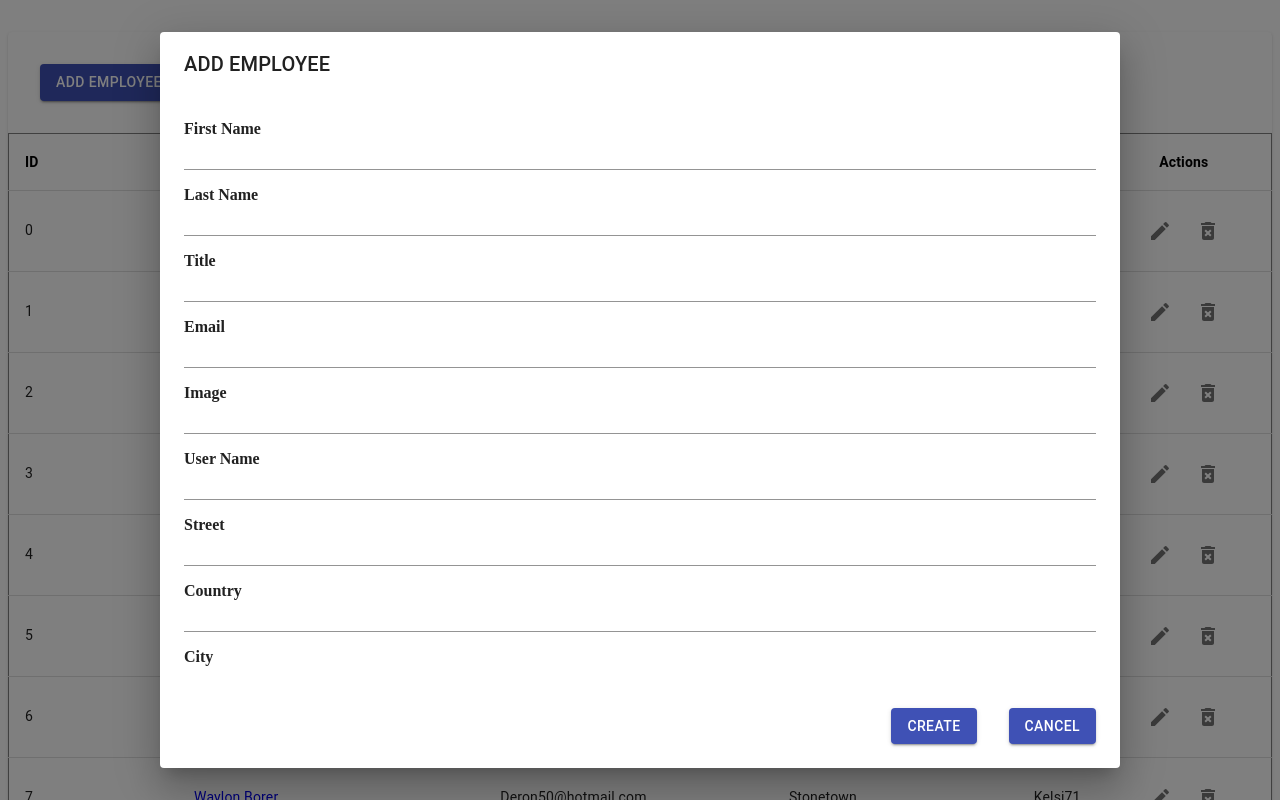
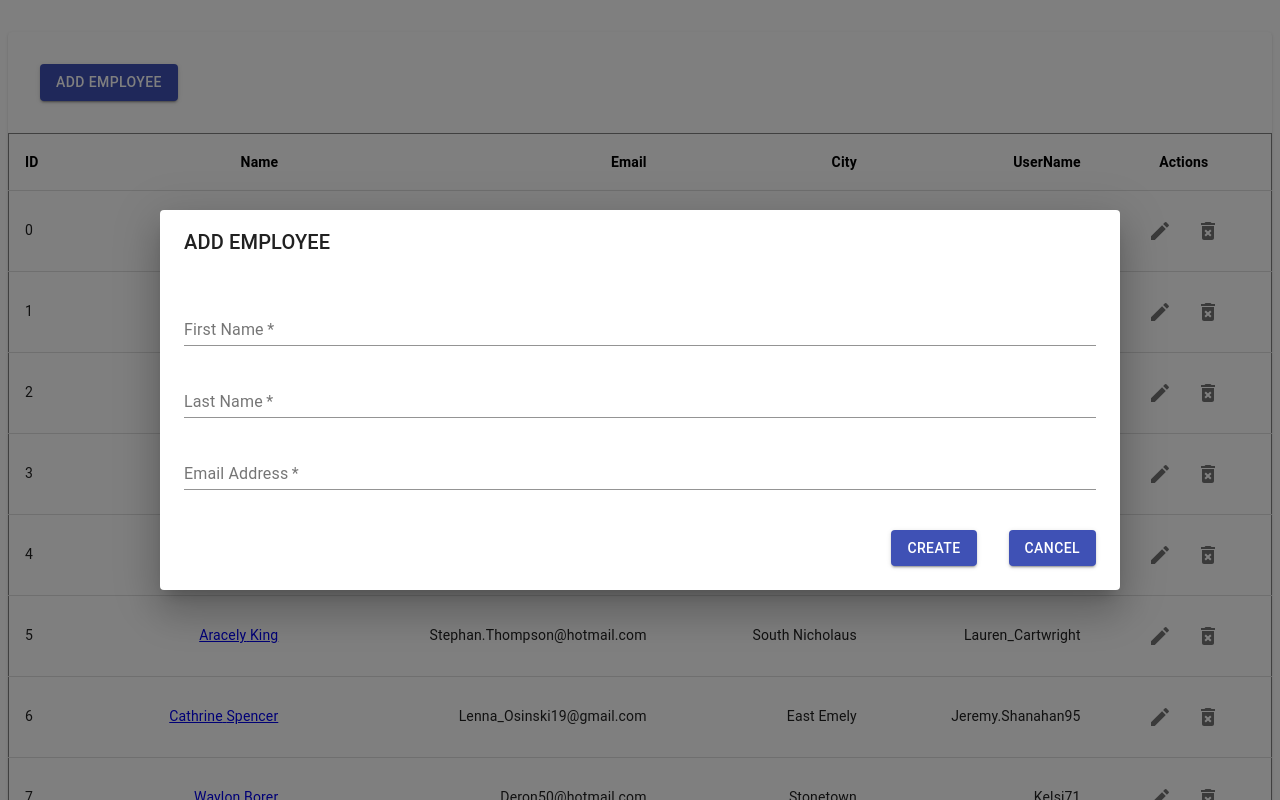
Before and after one commit to Phukhoi212/React_Week6, a React (Create React App) app in the folder plan-week6/: page / in a window 1280 px wide. Both pictures are taken after a click on the button "ADD EMPLOYEE". Shown: the top 800 px of the page. Built offline with nearby package versions, Linux system fonts and the light colour scheme; data requests are answered from the project's data file.

Commit message:
add create employee

```diff
--- a/plan-week6/src/App.js
+++ b/plan-week6/src/App.js
@@ -4,14 +4,6 @@ import routes from "./routes";
 import { BrowserRouter as Router, Route, Switch } from "react-router-dom";
 
 class App extends React.Component {
-  render() {
-    return (
-      <Router>
-        <div className="App">{this.showContentMenus(routes)}</div>
-      </Router>
-    );
-
-  }
 
   showContentMenus = routes => {
     var result = null;
@@ -29,6 +21,14 @@ class App extends React.Component {
     }
     return <Switch>{result}</Switch>;
   }
+
+  render() {
+    return (
+      <Router>
+        <div className="App">{this.showContentMenus(routes)}</div>
+      </Router>
+    );
+  }
 }
 
 export default App;
--- a/plan-week6/src/components/AddEmComponent/AddEmComponent.js
+++ b/plan-week6/src/components/AddEmComponent/AddEmComponent.js
@@ -6,7 +6,11 @@ import DialogContent from "@material-ui/core/DialogContent";
 //import DialogContentText from "@material-ui/core/DialogContentText";
 import DialogTitle from "@material-ui/core/DialogTitle";
 import Slide from "@material-ui/core/Slide";
+import TextField from "@material-ui/core/TextField";
 import InputComponent from "../InputComponent/InputComponent";
+import { createEmployee } from "../../containers/Home/actions";
+import { connect } from "react-redux";
+import compose from "recompose/compose";
 
 const Transition = React.forwardRef(function Transition(props, ref) {
   return <Slide direction="down" ref={ref} {...props} />;
@@ -14,7 +18,10 @@ const Transition = React.forwardRef(function Transition(props, ref) {
 
 class DialogComponent extends React.Component {
   state = {
-    open: false
+    open: false,
+    fName: '',
+    lName: '',
+    email: '',
   };
 
   handleClickOpen = () => {
@@ -28,6 +35,15 @@ class DialogComponent extends React.Component {
       open: false
     });
   };
+
+  onChangeValue = e => {
+    this.setState({ [e.target.name]: e.target.value });
+  };
+
+  onClickCreate = () => {
+    this.props.createEmployee(this.state.fName, this.state.lName, this.state.email)
+    this.handleClose()
+  }
 
   render() {
     return (
@@ -45,6 +61,7 @@ class DialogComponent extends React.Component {
           TransitionComponent={Transition}
           keepMounted
           onClose={this.handleClose}
+          onBackdropClick={this.props.onBackdropClick}
           aria-labelledby="alert-dialog-slide-title"
           aria-describedby="alert-dialog-slide-description"
           maxWidth="md"
@@ -54,21 +71,44 @@ class DialogComponent extends React.Component {
             ADD EMPLOYEE
           </DialogTitle>
           <DialogContent>
-            <InputComponent text="First Name"/>
-            <InputComponent text="Last Name"/>
-            <InputComponent text="Title"/>
-            <InputComponent text="Email"/>
-            <InputComponent text="Image"/>
-            <InputComponent text="User Name"/>
-            <InputComponent text="Street"/>
-            <InputComponent text="Country"/>
-            <InputComponent text="City"/>
+            <TextField
+              margin="normal"
+              required
+              fullWidth
+              onChange={this.onChangeValue}
+              id="fName"
+              label="First Name"
+              name="fName"
+              autoComplete="fName"
+              autoFocus
+            />
+            <TextField
+              margin="normal"
+              required
+              fullWidth
+              onChange={this.onChangeValue}
+              id="lName"
+              label="Last Name"
+              name="lName"
+              autoFocus
+            />
+            <TextField
+              margin="normal"
+              required
+              fullWidth
+              onChange={this.onChangeValue}
+              id="email"
+              label="Email Address"
+              name="email"
+              autoComplete="email"
+              autoFocus
+            />
           </DialogContent>
           <DialogActions>
-            <Button style={{margin: '1rem'}} variant="contained" onClick={this.handleClose} color="primary">
+            <Button style={{ margin: '1rem' }} variant="contained" onClick={this.onClickCreate} color="primary">
               CREATE
             </Button>
-            <Button style={{margin: '1rem'}} variant="contained" onClick={this.handleClose} color="primary">
+            <Button style={{ margin: '1rem' }} variant="contained" onClick={this.handleClose} color="primary">
               CANCEL
             </Button>
           </DialogActions>
@@ -78,4 +118,13 @@ class DialogComponent extends React.Component {
   }
 }
 
-export default DialogComponent;
+const mapStateToProps = state => {
+  return {
+    //employee: state.DetailEmployeeReducer
+  };
+};
+
+export default compose(
+  connect(mapStateToProps, {
+    createEmployee
+  }))(DialogComponent);
--- a/plan-week6/src/components/ConfirmDialog/ConfirmDialog.js
+++ b/plan-week6/src/components/ConfirmDialog/ConfirmDialog.js
@@ -31,7 +31,7 @@ class ConfirmDialog extends React.Component {
           </DialogTitle>
           <DialogContent>
             <DialogContentText>
-                Do you want to remove employee <label style={{color: "blue"}}>{this.props.name}</label> ?
+              {this.props.message}
             </DialogContentText>
           </DialogContent>
           <DialogActions>
--- /dev/null
+++ b/plan-week6/src/components/FormEdit/FormEdit.js
@@ -0,0 +1,92 @@
+import React from "react";
+import Button from "@material-ui/core/Button";
+import Dialog from "@material-ui/core/Dialog";
+import DialogActions from "@material-ui/core/DialogActions";
+import DialogContent from "@material-ui/core/DialogContent";
+//import DialogContentText from "@material-ui/core/DialogContentText";
+import DialogTitle from "@material-ui/core/DialogTitle";
+import Slide from "@material-ui/core/Slide";
+import InputComponent from "../InputComponent/InputComponent";
+// import { getEmployeeById } from "../../containers/Details/actions";
+import { connect } from "react-redux";
+import compose from "recompose/compose";
+import { get } from "lodash";
+
+const Transition = React.forwardRef(function Transition(props, ref) {
+  return <Slide direction="down" ref={ref} {...props} />;
+});
+
+class FormEdit extends React.Component {
+  state = {
+    open: false
+  };
+
+  // componentDidMount() {
+  //   // console.log("Id", this.props.match.params.id);
+  //   this.props.getEmployeeById(this.props.Id);
+  // }
+
+
+  handleClose = () => {
+    this.setState({
+      open: false
+    });
+  };
+
+  render() {
+    const emPloyee = this.props.employee;
+    return (
+      <div>
+        <Dialog
+          open={this.props.openFormEdit}
+          TransitionComponent={Transition}
+          keepMounted
+          onClose={this.handleClose}
+          onBackdropClick={this.props.onBackdropClick}
+          aria-labelledby="alert-dialog-slide-title"
+          aria-describedby="alert-dialog-slide-description"
+          maxWidth="md"
+          fullWidth
+        >
+          <DialogTitle id="alert-dialog-slide-title">
+            EDIT EMPLOYEE
+          </DialogTitle>
+          <DialogContent>
+            <InputComponent text="First Name" value={emPloyee.first_name} />
+            <InputComponent text="Last Name" value={emPloyee.last_name} />
+            <InputComponent text="Title" value={emPloyee.title} />
+            <InputComponent text="Email" value={get(emPloyee.account, "email", "")} />
+            <InputComponent text="Image" value={get(emPloyee, "account.image", "")} />
+            <img
+              style={{margin: '2rem', width: 150, height: 200 }}
+              src={get(emPloyee, "account.image", "")}
+              alt=""
+            />
+            <InputComponent text="User Name" value={get(emPloyee.account, "userName", "")} />
+            <InputComponent text="Street" value={get(emPloyee.account, "address.street", "")} />
+            <InputComponent text="Country" value={get(emPloyee.account, "address.country", "")} />
+            <InputComponent text="City" value={get(emPloyee.account, "address.city", "")} />
+          </DialogContent>
+          <DialogActions>
+            <Button style={{ margin: '1rem' }} variant="contained" onClick={this.handleClose} color="primary">
+              SAVE
+            </Button>
+            <Button style={{ margin: '1rem' }} variant="contained" onClick={this.handleClose} color="primary">
+              CANCEL
+            </Button>
+          </DialogActions>
+        </Dialog>
+      </div>
+    );
+  }
+}
+
+const mapStateToProps = state => {
+  return {
+    employee: state.DetailEmployeeReducer
+  };
+};
+
+export default compose(
+  connect(mapStateToProps, {
+  }))(FormEdit)
--- a/plan-week6/src/components/InputComponent/InputComponent.js
+++ b/plan-week6/src/components/InputComponent/InputComponent.js
@@ -3,7 +3,7 @@ import { withStyles } from "@material-ui/core/styles";
 import { Input } from "@material-ui/core";
 
 const useStyles = () => ({
-  root:{
+  root: {
     marginTop: '1rem'
   },
   text: {
@@ -13,12 +13,29 @@ const useStyles = () => ({
 });
 
 class InputComponent extends React.Component {
+
+  state={
+    valueText: ''
+  }
+
+  onChangeValue = (e) => {
+    this.setState({
+      valueText: e.target.value,
+    })
+  }
+
   render() {
     const { classes } = this.props;
     return (
       <div className={classes.root}>
         <label className={classes.text}>{this.props.text}</label>
-        <Input fullWidth value={this.props.value} />
+        <Input
+          name={this.props.name}
+          onChange={this.onChangeValue}
+          fullWidth
+          value={this.props.value}
+          required={this.props.required}
+        />
       </div>
     );
   }
--- a/plan-week6/src/components/Table/TableUsers.js
+++ b/plan-week6/src/components/Table/TableUsers.js
@@ -11,11 +11,13 @@ import EditIcon from "@material-ui/icons/Edit";
 import DeleteForeverIcon from "@material-ui/icons/DeleteForever";
 import { Link as RouterLink } from "react-router-dom";
 import AddEmComponent from "../AddEmComponent/AddEmComponent";
+import FormEdit from "../FormEdit/FormEdit";
 import ConfrimDialog from "../ConfirmDialog/ConfirmDialog";
 import {
   deleteEmployeeById,
   fecthListEmployee
 } from "../../containers/Home/actions";
+import { getEmployeeById } from "../../containers/Details/actions";
 import { connect } from "react-redux";
 import compose from "recompose/compose";
 
@@ -38,11 +40,19 @@ const useStyles = theme => ({
 class TableUsers extends React.Component {
   state = {
     openConfirmDialog: false,
+    openFormEdit: false,
     emName: '',
     emId: '',
   };
   componentDidMount() {
     this.props.fecthListEmployee();
+  }
+
+  onClickEdit = (Id) => {
+    this.setState({
+      openFormEdit: !this.state.openFormEdit
+    })
+    this.props.getEmployeeById(Id)
   }
 
   onClickDeleteButton = (Id, Fname, Lname) => {
@@ -65,12 +75,19 @@ class TableUsers extends React.Component {
   }
 
   render() {
-    console.log("id", this.state.emId,this.state.emName);
     const { classes } = this.props;
     const list = this.props.listEmployee;
+    const message = <span>
+      Do you want to remove employee <label style={{ color: "blue" }}>{this.state.emName}</label>
+    </span>
     return (
       <Paper className={classes.root}>
         <AddEmComponent />
+        <FormEdit
+          openFormEdit={this.state.openFormEdit}
+          onBackdropClick={() => { this.setState({ openFormEdit: false }) }}
+          Id={this.state.emId}
+        />
         <Table className={classes.table}>
           <TableHead>
             <TableRow>
@@ -113,10 +130,10 @@ class TableUsers extends React.Component {
                 <TableCell align="right">{em.account.address.city}</TableCell>
                 <TableCell align="right">{em.account.userName}</TableCell>
                 <TableCell align="center">
-                  <IconButton>
+                  <IconButton onClick={() => this.onClickEdit(em.id)}>
                     <EditIcon />
                   </IconButton>
-                  <IconButton onClick={() => this.onClickDeleteButton(em.id,em.first_name,em.last_name)}>
+                  <IconButton onClick={() => this.onClickDeleteButton(em.id, em.first_name, em.last_name)}>
                     <DeleteForeverIcon />
                   </IconButton>
                 </TableCell>
@@ -127,7 +144,7 @@ class TableUsers extends React.Component {
             openDialog={this.state.openConfirmDialog}
             onCloseConfirmDialog={this.onCloseConfirmDialog}
             onClickConfirmDeleteEmployee={this.onClickConfirmDeleteEmployee}
-            name={this.state.emName}
+            message={message}
           />
         </Table>
       </Paper>
@@ -145,6 +162,7 @@ export default compose(
   withStyles(useStyles),
   connect(mapStateToProps, {
     fecthListEmployee,
-    deleteEmployeeById
+    deleteEmployeeById,
+    getEmployeeById
   })
 )(TableUsers);
--- a/plan-week6/src/containers/Home/actions.js
+++ b/plan-week6/src/containers/Home/actions.js
@@ -2,7 +2,7 @@ import axios from 'axios';
 import { actions } from './enums'
 //import { get } from 'lodash'
 
-const baseUrl='http://localhost:3004'
+const baseUrl = 'http://localhost:3004'
 const FECTH_LIST_EMPLOYEE_URL = 'employees'
 
 export const fecthListEmployee = () => async dispatch => {
@@ -22,3 +22,26 @@ export const deleteEmployeeById = Id => async dispatch => {
     dispatch(fecthListEmployee())
   }
 }
+
+export const createEmployee = (first_Name, last_Name, email) => async dispatch => {
+  const response = await axios.post(`${baseUrl}/${FECTH_LIST_EMPLOYEE_URL}`,
+    {
+      "first_name": first_Name,
+      "last_name": last_Name,
+      "title": "title",
+      "account": {
+        "email": email,
+        "image": "https://s3.amazonaws.com/uifaces/faces/twitter/adammarsbar/128.jpg",
+        "userName": "userName",
+        "address": {
+          "street": "street",
+          "city": "city",
+          "country": "country"
+        }
+      }
+    })
+  const { status = 0 } = response
+  if (status === 200) {
+    dispatch(fecthListEmployee())
+  }
+}
```
